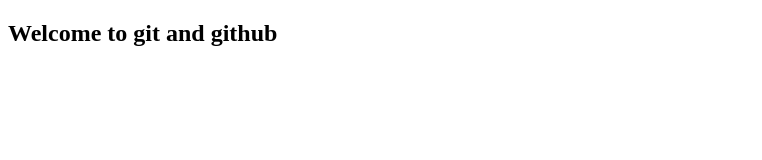
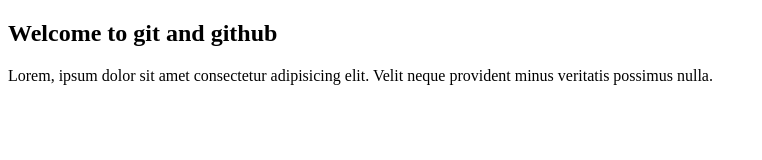
Before and after one commit to mdjahangiralamsohel/notes, a plain HTML site: page index.html in a window 1280 px wide. Shown: the whole page, without its empty margins (0-762 px from the left). Drawn offline with Linux system fonts and the light colour scheme.

Commit message:
4th commit

```diff
--- a/index.html
+++ b/index.html
@@ -9,6 +9,8 @@
 
 <body>
     <h2>Welcome to git and github</h2>
+    <p>Lorem, ipsum dolor sit amet consectetur adipisicing elit. Velit neque provident minus veritatis possimus nulla.
+    </p>
 </body>
 
 </html>
```
